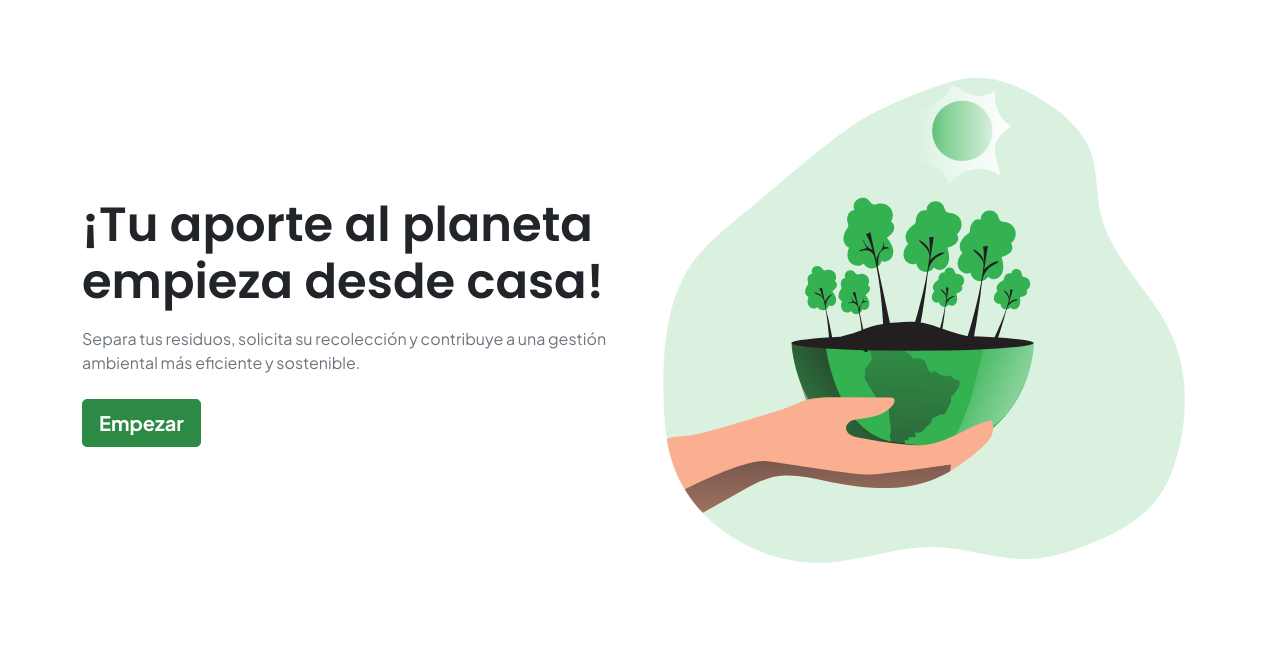
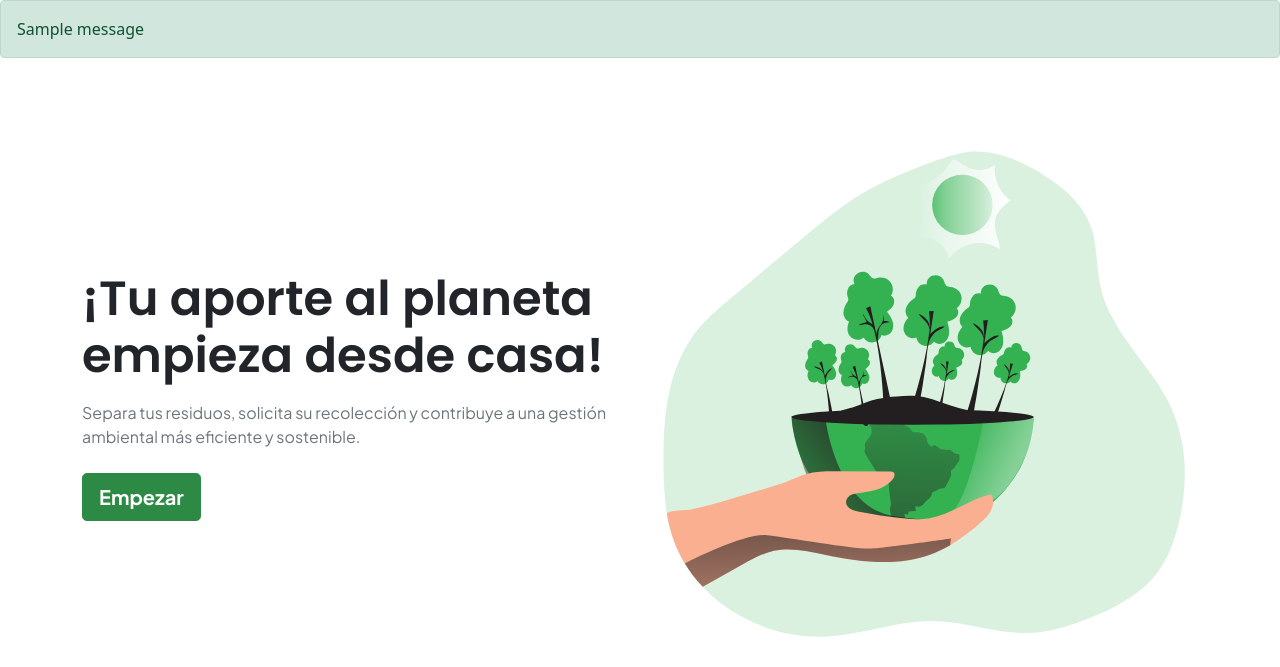
Before and after one commit to JuanRodriguezDV/ProyectoPoli, a Django app: page / in a window 1280 px wide. Shown: the part 88-755 px from the top of the page. Run offline with Django 5.2, Linux system fonts and the light colour scheme; one stand-in notice (Sample message) is shown.

Commit message:
Solucion bug muestra de mensaje

```diff
--- a/green/core/templates/home.html
+++ b/green/core/templates/home.html
@@ -29,6 +29,13 @@
         </div>
     </div>
     </nav>
+    {% if messages %}
+        {% for message in messages %}
+            <div class="alert alert-success" role="alert">
+              {{ message }}
+            </div>
+        {% endfor %}
+    {% endif %}
     <!-- HERO -->
     <section id="nosotros" class="py-5">
         <div class="container">
```
Also changed, not shown: green/db.sqlite3.
